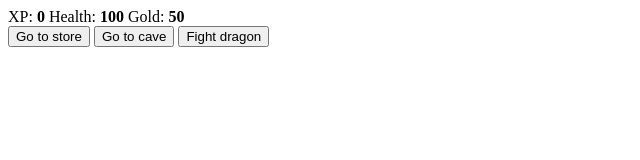
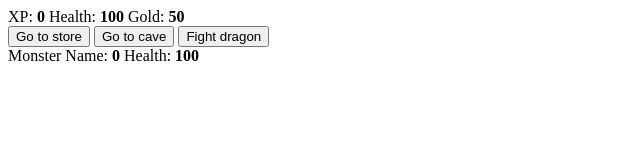
Before and after one commit to department19/RPG_game, a plain HTML site: page index.html in a window 1280 px wide. Shown: the whole page, without its empty margins (0-640 px from the left). Drawn offline with Linux system fonts and the light colour scheme.

Commit message:
monster stat div

```diff
--- a/index.html
+++ b/index.html
@@ -21,7 +21,10 @@
             <button id="button2">Go to cave</button>
             <button id="button3">Fight dragon</button>
         </div>
-        <div id="monsterStats"></div>
+        <div id="monsterStats">
+            <span class="stat">Monster Name: <strong><span id="monsterName">0</span></strong></span>
+            <span class="stat">Health: <strong><span id="monsterHealth">100</span></strong></span>
+        </div>
         <div id="text"></div>
     </div>
 </body>
```
